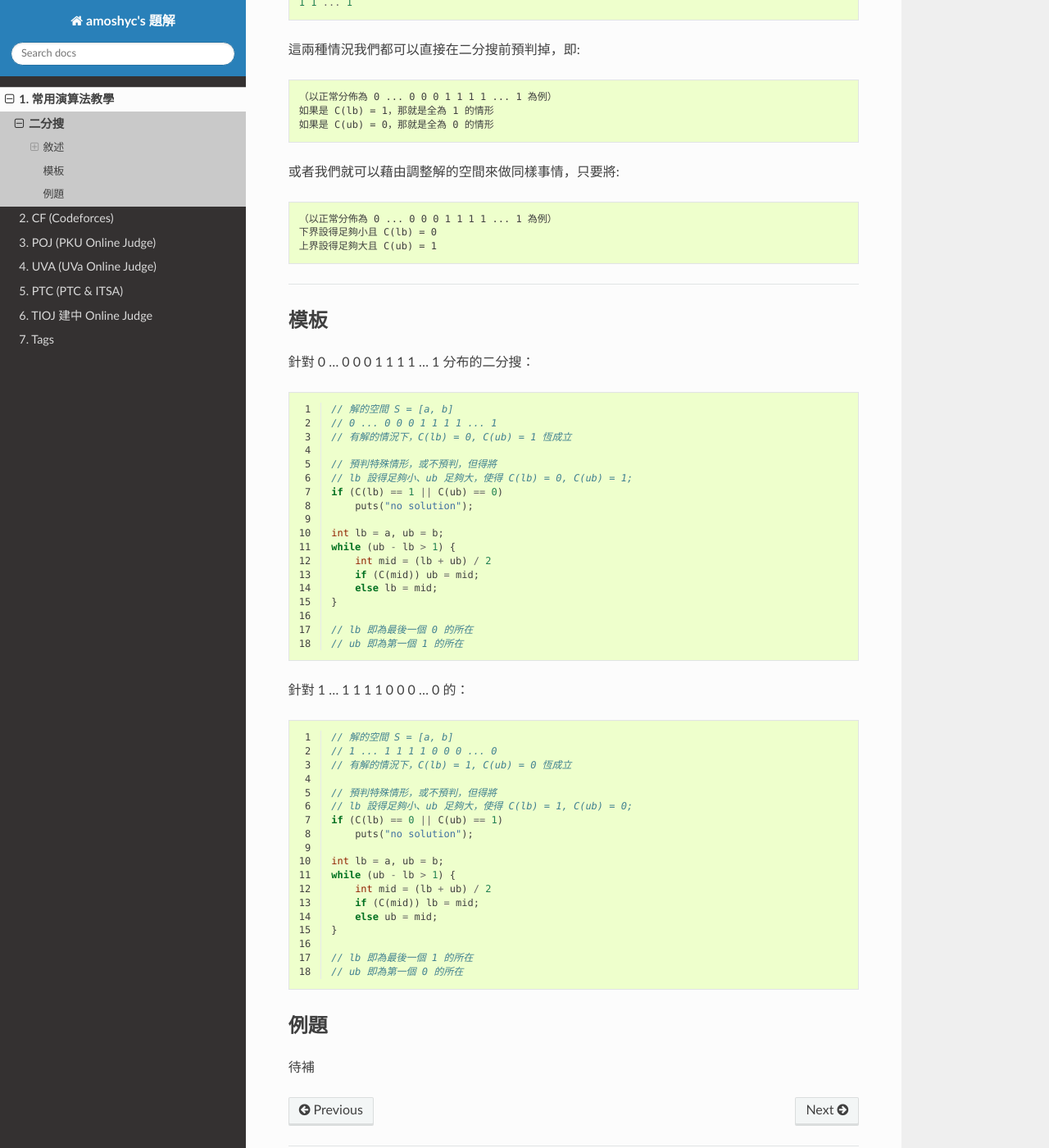
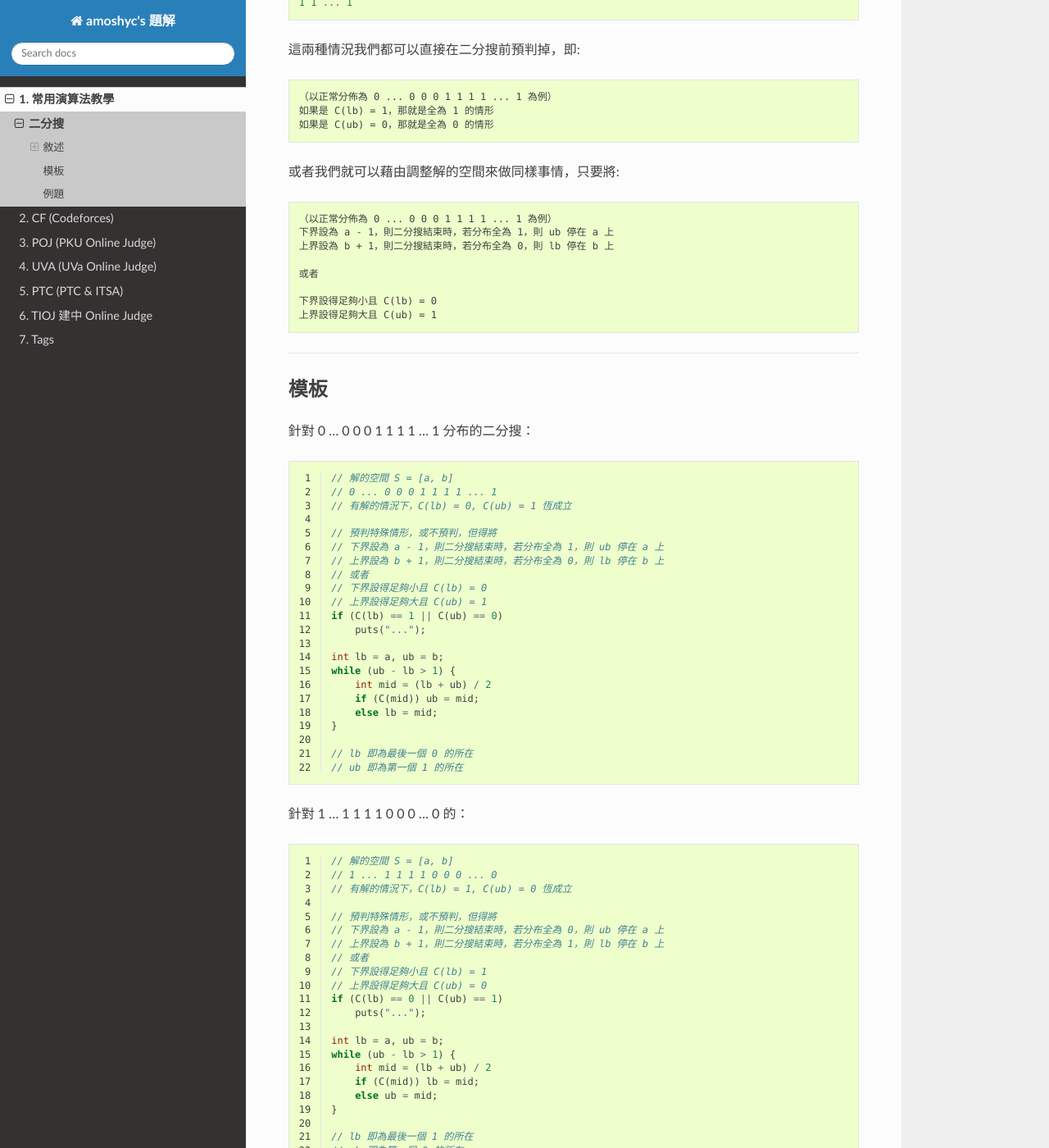
Before and after one commit to amoshyc/ojsolution, a Sphinx documentation site: the page built from docs/source/tutorials/binary_search.rst, in a window 1280 px wide and 1400 px high, scrolled down 2490 px. Shown: the whole window at 82% size. Built offline with Sphinx 7.4.7 and the Read the Docs theme 2.0.0, drawn with Linux system fonts in a browser that asks for light colours; pages that are not in the unit, such as notebooks, are missing from menus.

Commit message:
fix binary search 2

```diff
--- a/docs/source/tutorials/binary_search.rst
+++ b/docs/source/tutorials/binary_search.rst
@@ -147,6 +147,11 @@ lb/ub:                               lb     ub
 或者我們就可以藉由調整解的空間來做同樣事情，只要將::
 
     （以正常分佈為 0 ... 0 0 0 1 1 1 1 ... 1 為例）
+    下界設為 a - 1，則二分搜結束時，若分布全為 1，則 ub 停在 a 上
+    上界設為 b + 1，則二分搜結束時，若分布全為 0，則 lb 停在 b 上
+
+    或者
+
     下界設得足夠小且 C(lb) = 0
     上界設得足夠大且 C(ub) = 1
 
@@ -167,9 +172,13 @@ lb/ub:                               lb     ub
     // 有解的情況下，C(lb) = 0, C(ub) = 1 恆成立
 
     // 預判特殊情形，或不預判，但得將
-    // lb 設得足夠小、ub 足夠大，使得 C(lb) = 0, C(ub) = 1;
+    // 下界設為 a - 1，則二分搜結束時，若分布全為 1，則 ub 停在 a 上
+    // 上界設為 b + 1，則二分搜結束時，若分布全為 0，則 lb 停在 b 上
+    // 或者
+    // 下界設得足夠小且 C(lb) = 0
+    // 上界設得足夠大且 C(ub) = 1
     if (C(lb) == 1 || C(ub) == 0)
-        puts("no solution");
+        puts("...");
 
     int lb = a, ub = b;
     while (ub - lb > 1) {
@@ -192,9 +201,13 @@ lb/ub:                               lb     ub
     // 有解的情況下，C(lb) = 1, C(ub) = 0 恆成立
 
     // 預判特殊情形，或不預判，但得將
-    // lb 設得足夠小、ub 足夠大，使得 C(lb) = 1, C(ub) = 0;
+    // 下界設為 a - 1，則二分搜結束時，若分布全為 0，則 ub 停在 a 上
+    // 上界設為 b + 1，則二分搜結束時，若分布全為 1，則 lb 停在 b 上
+    // 或者
+    // 下界設得足夠小且 C(lb) = 1
+    // 上界設得足夠大且 C(ub) = 0
     if (C(lb) == 0 || C(ub) == 1)
-        puts("no solution");
+        puts("...");
 
     int lb = a, ub = b;
     while (ub - lb > 1) {
```
